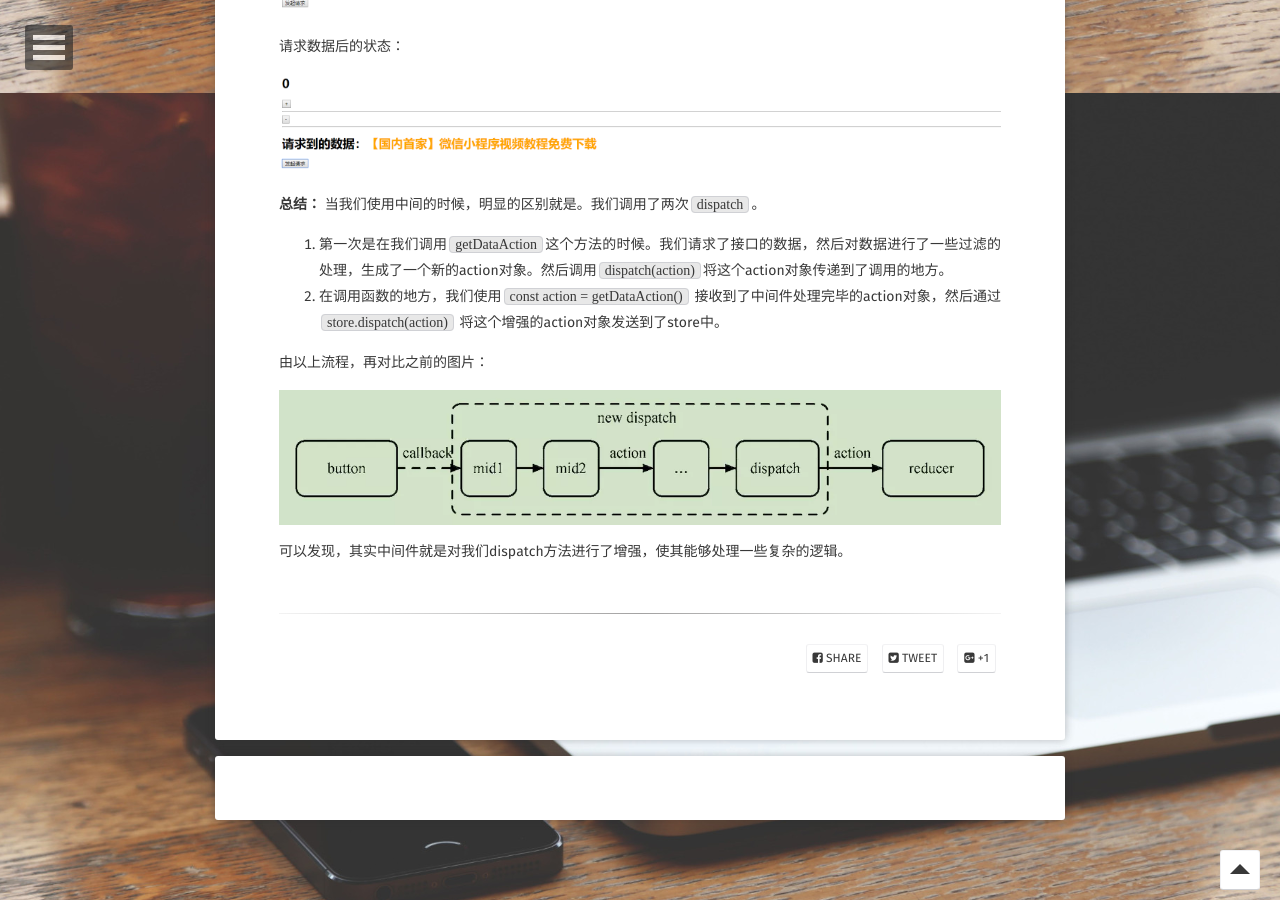
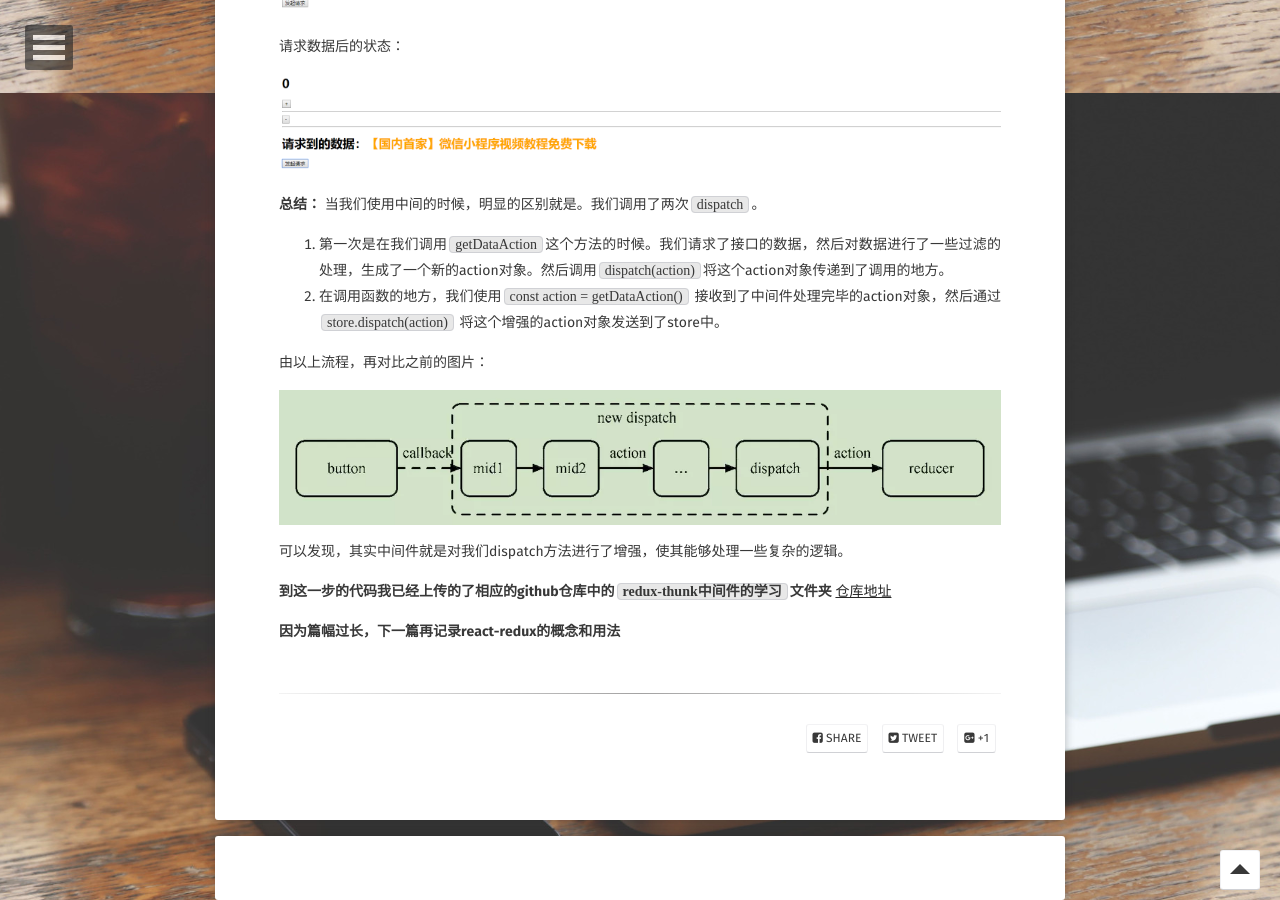
Before and after one commit to thomas-void0/lmxyjy.github.io, a Jekyll site: the page built from _posts/2019-8-7-redux和redux-thunk的学习.md, in a window 1280 px wide and 900 px high, scrolled down 13407 px. Built offline with Jekyll 4.4.1, drawn with Linux system fonts in a browser that asks for light colours; some web fonts are replaced; comment, search, counter and statistics services are not loaded; some of the changed text lies outside the part shown.

Commit message:
redux和redux-thunk完成

```diff
--- a/_posts/2019-8-7-redux和react-redux的学习.md
+++ b/_posts/2019-8-7-redux和redux-thunk的学习.md
@@ -1,6 +1,6 @@
 ---
 layout: post
-title:  "Redux和react-redux的概念和用法"
+title:  "Redux和其中间件Redux-thunk的概念及用法"
 date:   2019-12-11
 project: true
 comments: true
@@ -472,3 +472,7 @@ export default App;
 ![中间件](../assets/img/redux/7.png)
 
 可以发现，其实中间件就是对我们dispatch方法进行了增强，使其能够处理一些复杂的逻辑。
+
+**到这一步的代码我已经上传的了相应的github仓库中的`redux-thunk中间件的学习`文件夹** [仓库地址](https://github.com/lmxyjy/redux_base)
+
+**因为篇幅过长，下一篇再记录react-redux的概念和用法**
```
